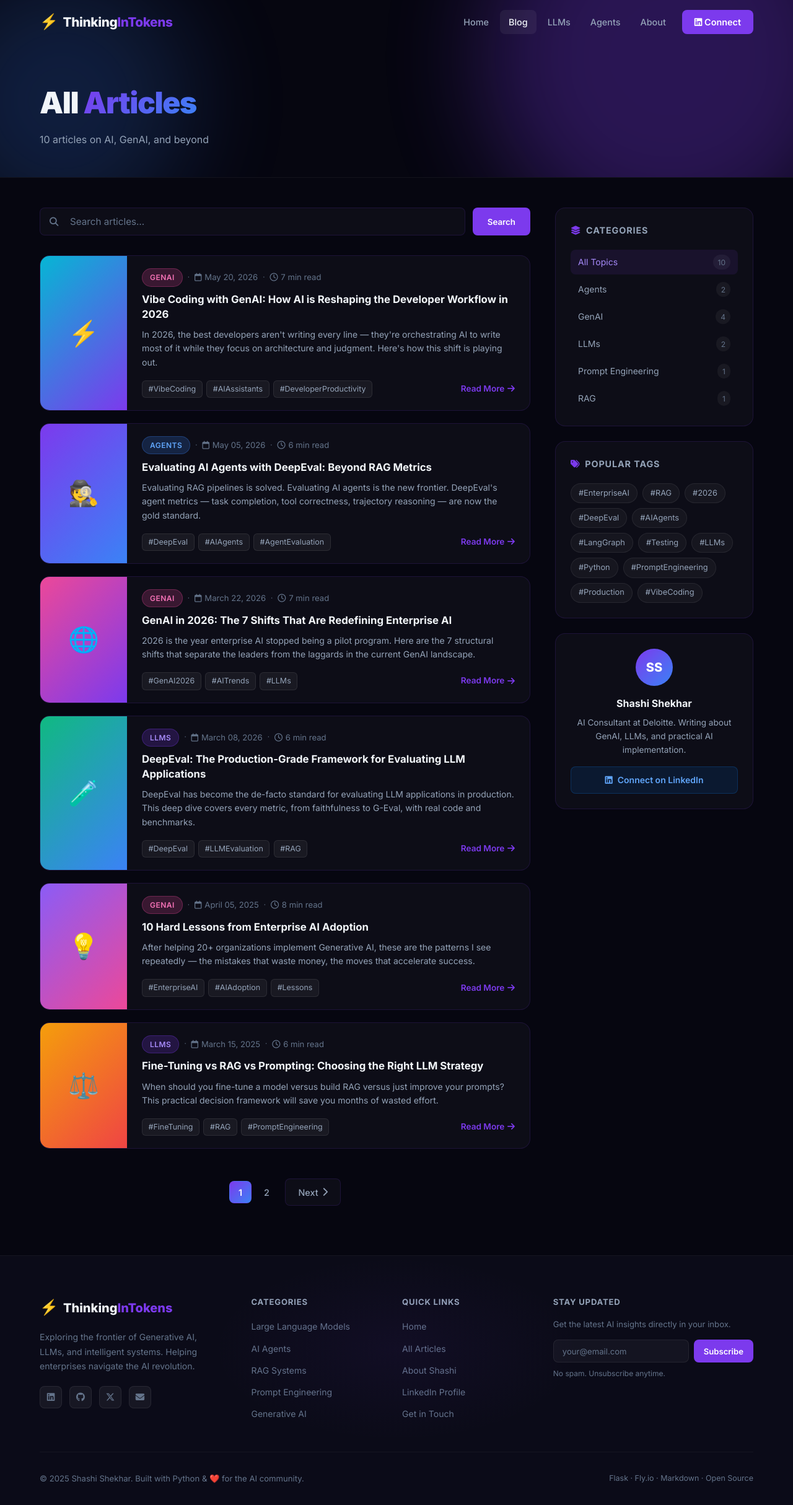
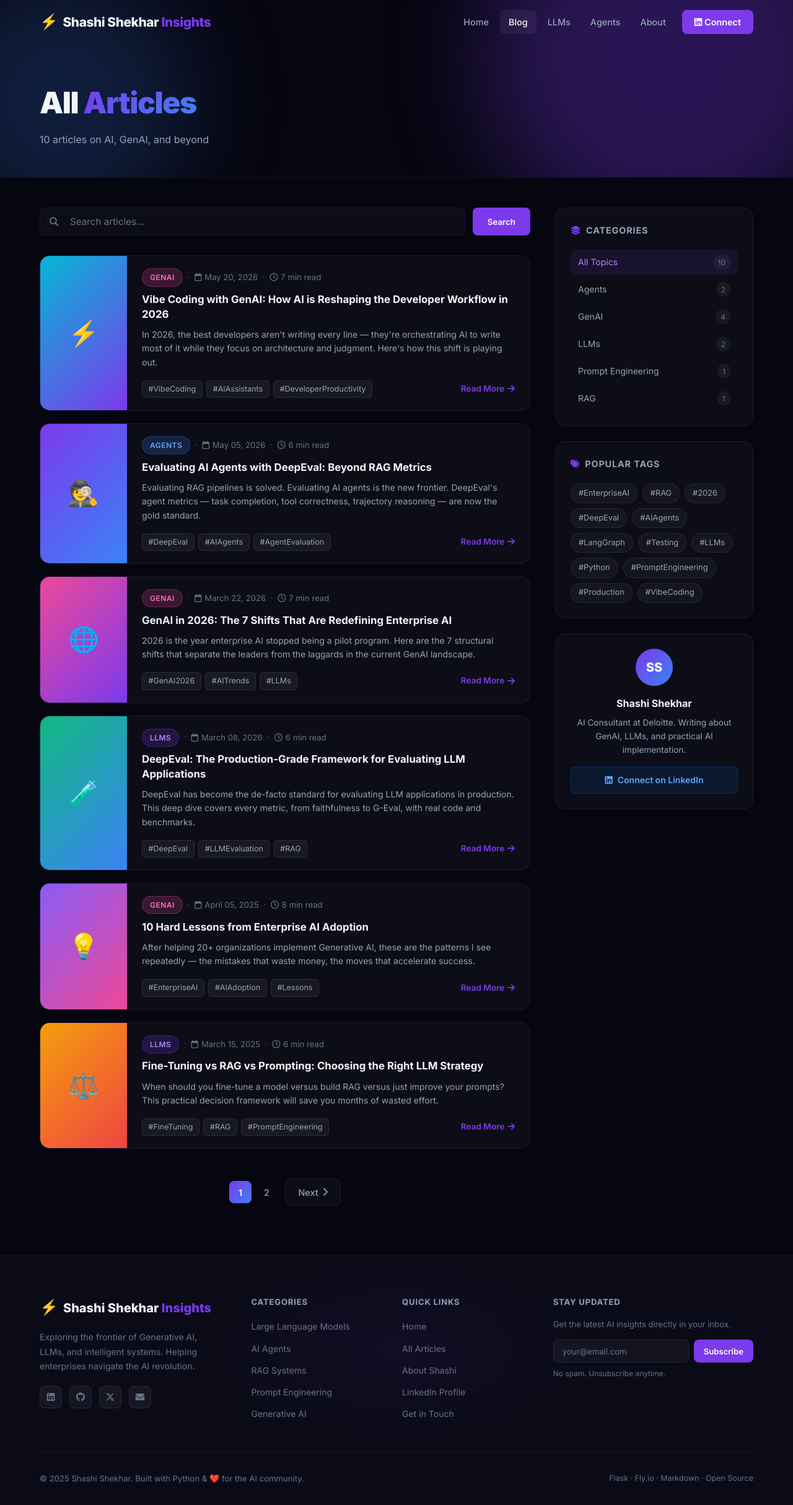
Before and after one commit to shashekhar-art/blog-site, a Flask app: page /blog in a window 1280 px wide. Shown: the whole page at 62% size. Run offline with Flask 3, Linux system fonts and the light colour scheme; some libraries are stand-ins or nearby versions.

Commit message:
Rename blog site to Shashi Shekhar Insights

```diff
--- a/app.py
+++ b/app.py
@@ -16,7 +16,7 @@ POSTS_DIR = os.path.join(os.path.dirname(os.path.abspath(__file__)), 'content',
 POSTS_PER_PAGE = 6
 
 SITE_CONFIG = {
-    'title': 'Thinking in Tokens | Shashi Shekhar',
+    'title': 'Shashi Shekhar Insights',
     'author': 'Shashi Shekhar',
     'description': 'Deep dives into Generative AI, LLMs, DeepEval, and AI agents — by Shashi Shekhar, AI Consultant at Deloitte.',
     'url': 'https://shashi-ai-blog.fly.dev',
--- a/templates/base.html
+++ b/templates/base.html
@@ -40,7 +40,7 @@
     <div class="nav-container">
       <a href="{{ url_for('index') }}" class="nav-logo">
         <span class="logo-icon">⚡</span>
-        <span class="logo-text">Thinking<span class="logo-accent">InTokens</span></span>
+        <span class="logo-text">Shashi Shekhar<span class="logo-accent"> Insights</span></span>
       </a>
 
       <div class="nav-links" id="nav-links">
@@ -73,7 +73,7 @@
         <div class="footer-brand">
           <div class="footer-logo">
             <span class="logo-icon">⚡</span>
-            <span class="logo-text">Thinking<span class="logo-accent">InTokens</span></span>
+            <span class="logo-text">Shashi Shekhar<span class="logo-accent"> Insights</span></span>
           </div>
           <p class="footer-bio">Exploring the frontier of Generative AI, LLMs, and intelligent systems. Helping enterprises navigate the AI revolution.</p>
           <div class="footer-social">
```
